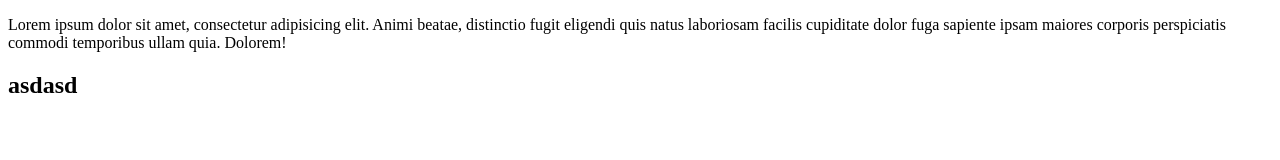
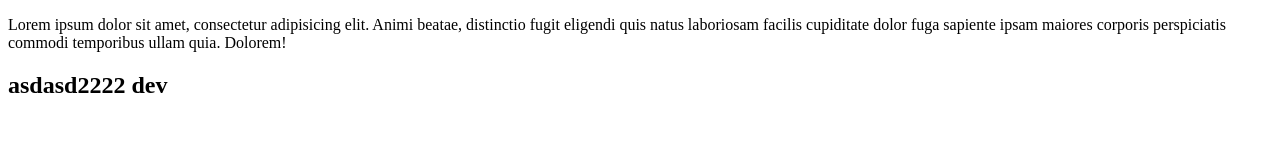
Before and after one commit to Alisher66/first, a plain HTML site: page index.html in a window 1280 px wide. Drawn offline with Linux system fonts and the light colour scheme.

Commit message:
change on dev

```diff
--- a/index.html
+++ b/index.html
@@ -8,6 +8,6 @@
 </head>
 <body>
     <p>Lorem ipsum dolor sit amet, consectetur adipisicing elit. Animi beatae, distinctio fugit eligendi quis natus laboriosam facilis cupiditate dolor fuga sapiente ipsam maiores corporis perspiciatis commodi temporibus ullam quia. Dolorem!</p>
-    <h2>asdasd</h2>
+    <h2>asdasd2222 dev</h2>
 </body>
 </html>
```
